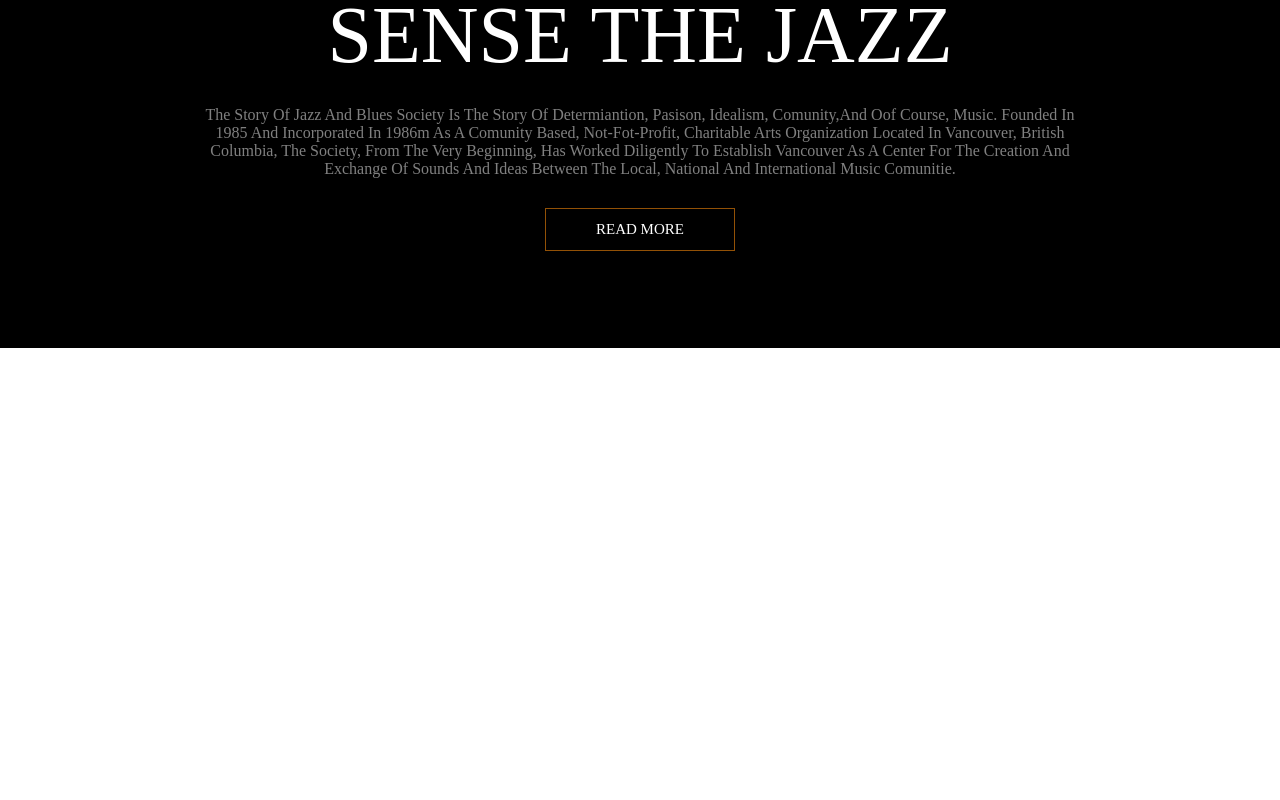
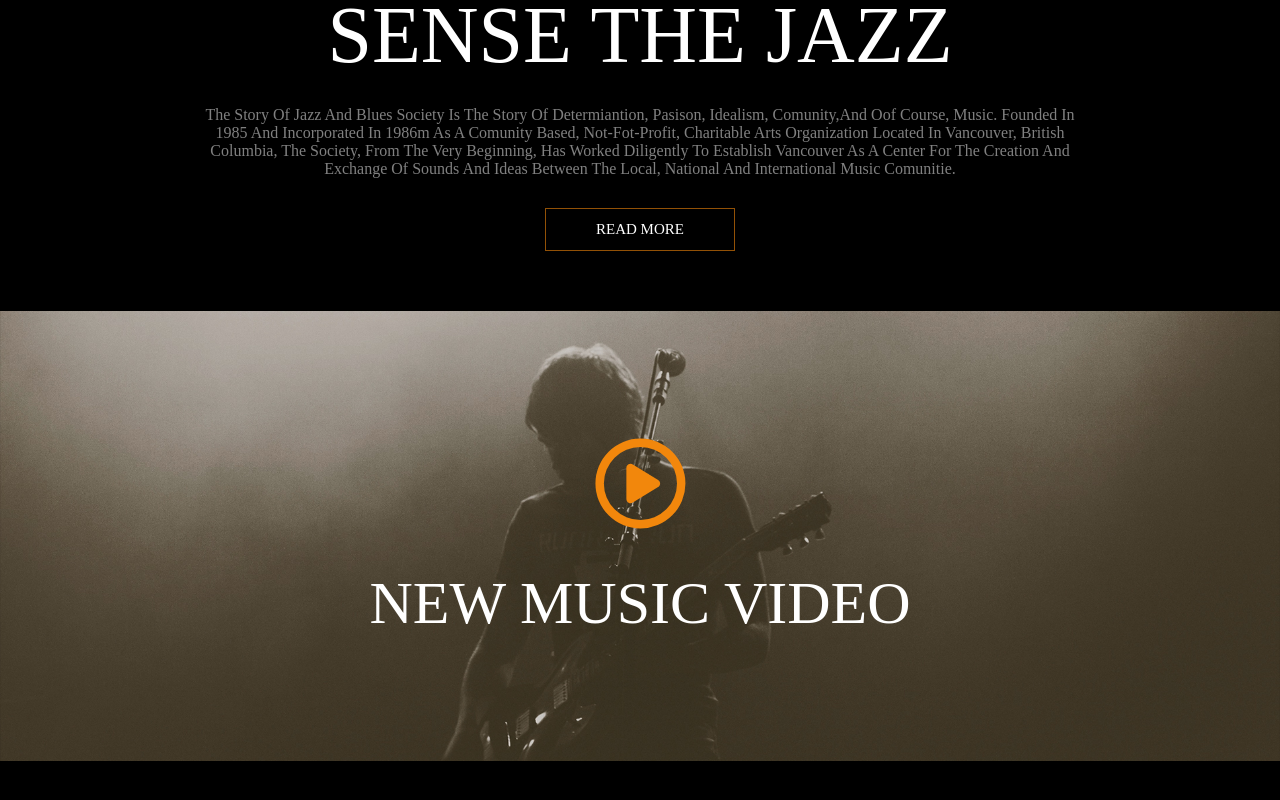
Before and after one commit to CalinCretu/proj-html-vuejs, a Vue app: page / in a window 1280 px wide. Shown: the part 1135-1935 px from the top of the page. Before the commit the page ends 1483 px from the top, so only its background shows below. Built offline with nearby package versions, Linux system fonts and the light colour scheme; a web font is replaced by a local one.

Commit message:
ADD - Section2

```diff
--- a/package.json
+++ b/package.json
@@ -9,6 +9,11 @@
     "preview": "vite preview"
   },
   "dependencies": {
+    "@fortawesome/fontawesome-svg-core": "^6.4.2",
+    "@fortawesome/free-brands-svg-icons": "^6.4.2",
+    "@fortawesome/free-regular-svg-icons": "^6.4.2",
+    "@fortawesome/free-solid-svg-icons": "^6.4.2",
+    "@fortawesome/vue-fontawesome": "^3.0.5",
     "vue": "^3.3.4"
   },
   "devDependencies": {
--- a/src/components/Main.vue
+++ b/src/components/Main.vue
@@ -1,11 +1,13 @@
 <script>
 import Hero from './Hero.vue';
 import Section1 from './Section1.vue';
+import Section2 from './Section2.vue';
 export default {
   name: 'Main',
   components: {
     Hero,
     Section1,
+    Section2,
   },
   data() {
     return {
@@ -20,7 +22,10 @@ export default {
     <Hero />
   </div>
   <div>
-    <section1 />
+    <Section1 />
+  </div>
+  <div>
+    <Section2 />
   </div>
 </template>
 
--- a/src/components/Section2.vue
+++ b/src/components/Section2.vue
@@ -1,7 +1,47 @@
 <script>
-
+export default {
+  name: 'Section2'
+}
 </script>
 
-<template></template>
+<template>
+  <div class="container">
+    <img src="/imgs/Video.jpg" alt="">
+    <div class="absolute">
+      <div>
+        <font-awesome-icon class="play-button" icon="fa-regular fa-circle-play" />
+      </div>
+      <div class="title">
+        New music video
+      </div>
+    </div>
+  </div>
+</template>
 
-<style scoped></style>
+<style lang="scss" scoped>
+.container {
+  position: relative;
+  max-width: 1800px;
+  margin: 0 auto;
+  color: white;
+  text-align: center;
+
+  .play-button {
+    color: #F2870C;
+    font-size: 90px;
+    margin-bottom: 40px;
+  }
+
+  .title {
+    font-size: 60px;
+    text-transform: uppercase;
+  }
+
+  .absolute {
+    position: absolute;
+    transform: translate(-50%, -50%);
+    left: 50%;
+    top: 50%;
+  }
+}
+</style>
--- a/src/main.js
+++ b/src/main.js
@@ -1,5 +1,11 @@
 import { createApp } from 'vue'
-
 import App from './App.vue'
-
-createApp(App).mount('#app')
+import { library } from '@fortawesome/fontawesome-svg-core'
+import { FontAwesomeIcon } from '@fortawesome/vue-fontawesome'
+import { faUserSecret, faExpand, faCircleXmark } from '@fortawesome/free-solid-svg-icons'
+import { faUser, faHeart, faCirclePlay } from '@fortawesome/free-regular-svg-icons'
+import { faOpencart } from '@fortawesome/free-brands-svg-icons'
+library.add(faUserSecret, faUser, faHeart, faOpencart, faExpand, faCircleXmark, faCirclePlay)
+createApp(App)
+  .component('font-awesome-icon', FontAwesomeIcon)
+  .mount('#app')
```
Also changed, not shown: 1 other file (tests, documents, lock files or other folders).
